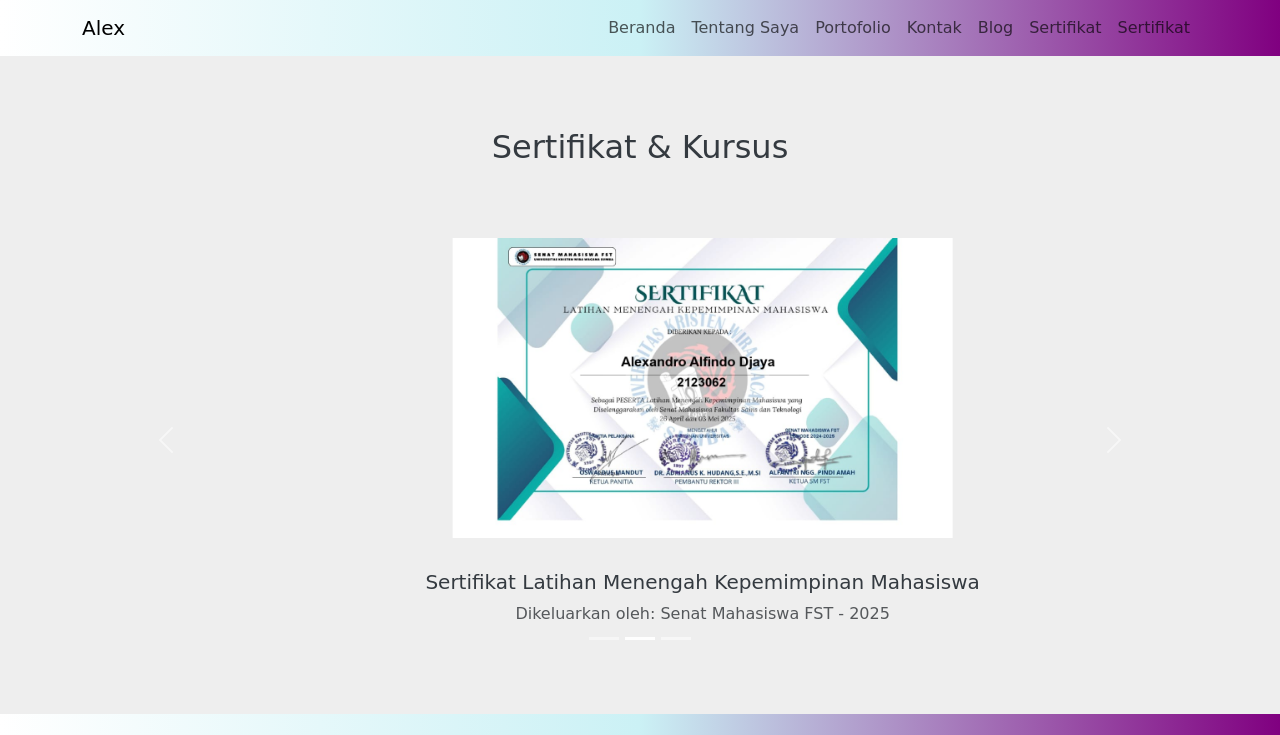
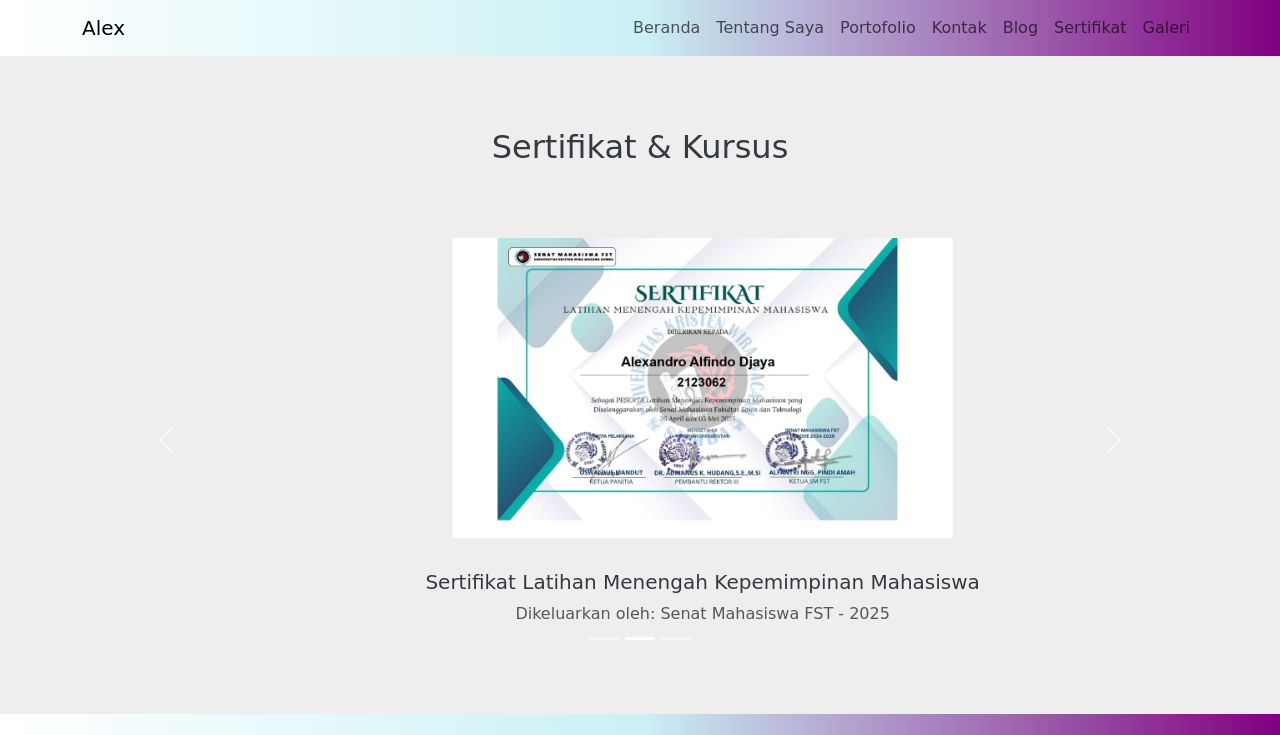
Before and after one commit to Alex-016/Portfolio_Revisi, a plain HTML site: page certificates.html in a window 1280 px wide. Shown: the top 735 px of the page. Drawn offline with nearby package versions, Linux system fonts and the light colour scheme; a web font is replaced by a local one.

Commit message:
Update certificates.html

```diff
--- a/certificates.html
+++ b/certificates.html
@@ -40,7 +40,7 @@
                         <a class="nav-link"  href="certificates.html">Sertifikat</a>
                     </li>
                     <li class="nav-item">
-                        <a class="nav-link" href="gallery.html">Sertifikat</a>
+                        <a class="nav-link" href="gallery.html">Galeri</a>
                     </li>
                 </ul>
             </div>
```
